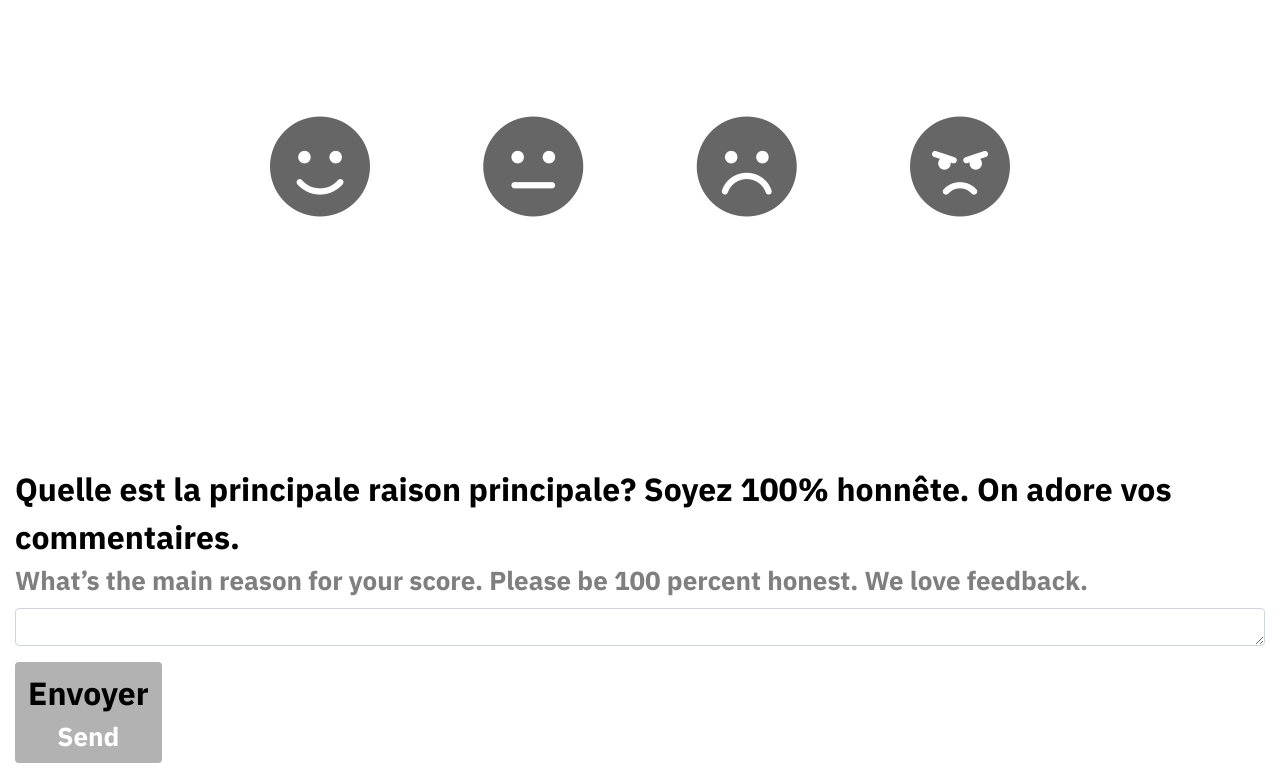
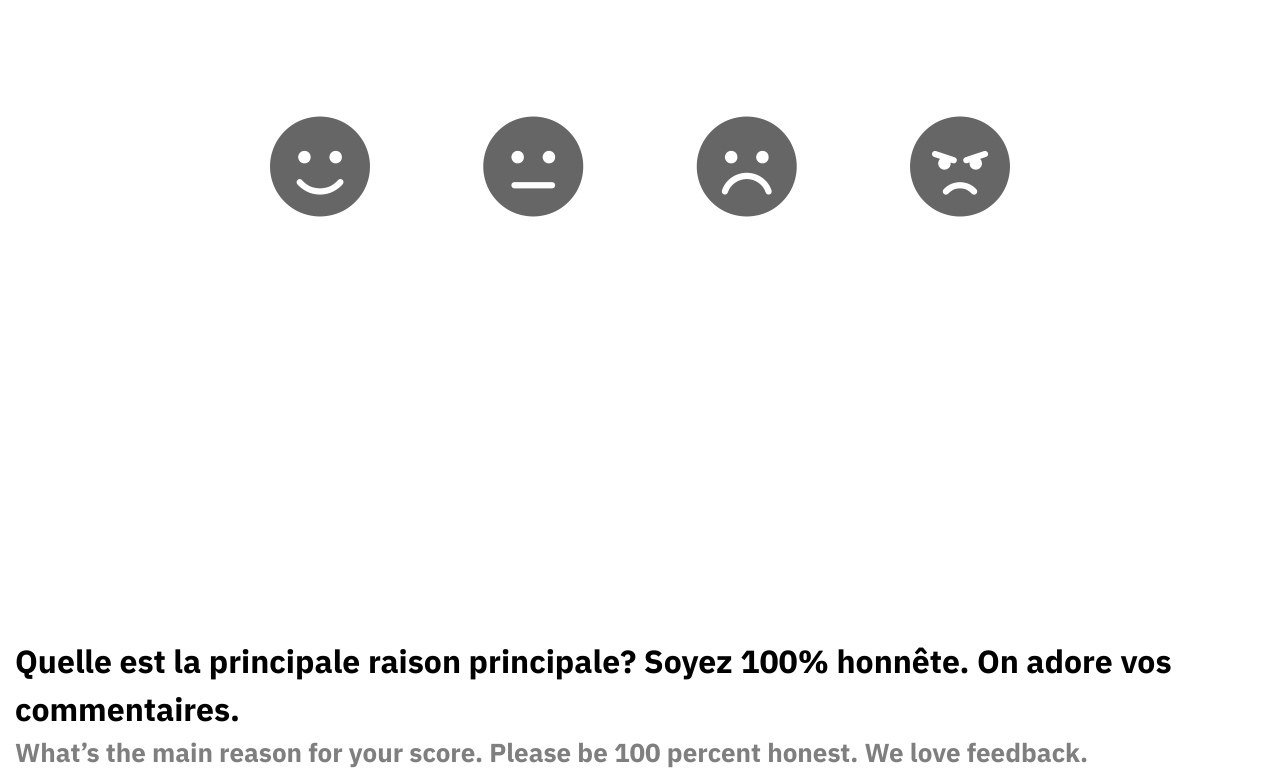
Before and after one commit to bmeunier/happyornot, a plain HTML site: page index.html in a window 1280 px wide. Shown: the part 309-1087 px from the top of the page. Drawn offline with Linux system fonts and the light colour scheme.

Commit message:
Update style.css

```diff
--- a/style.css
+++ b/style.css
@@ -421,10 +421,4 @@ h1,h2,h3,h4,h5,h6,p,label,.btn,a{
 	}
 
 }
-.section-mood { margin-bottom: 8em; }
-
-.section-why {
-	min-height:100vh;
-	display: flex;
-	flex-direction: column;
-	padding-top:20px;}
+.section-mood { padding-bottom: 20em; }
```
